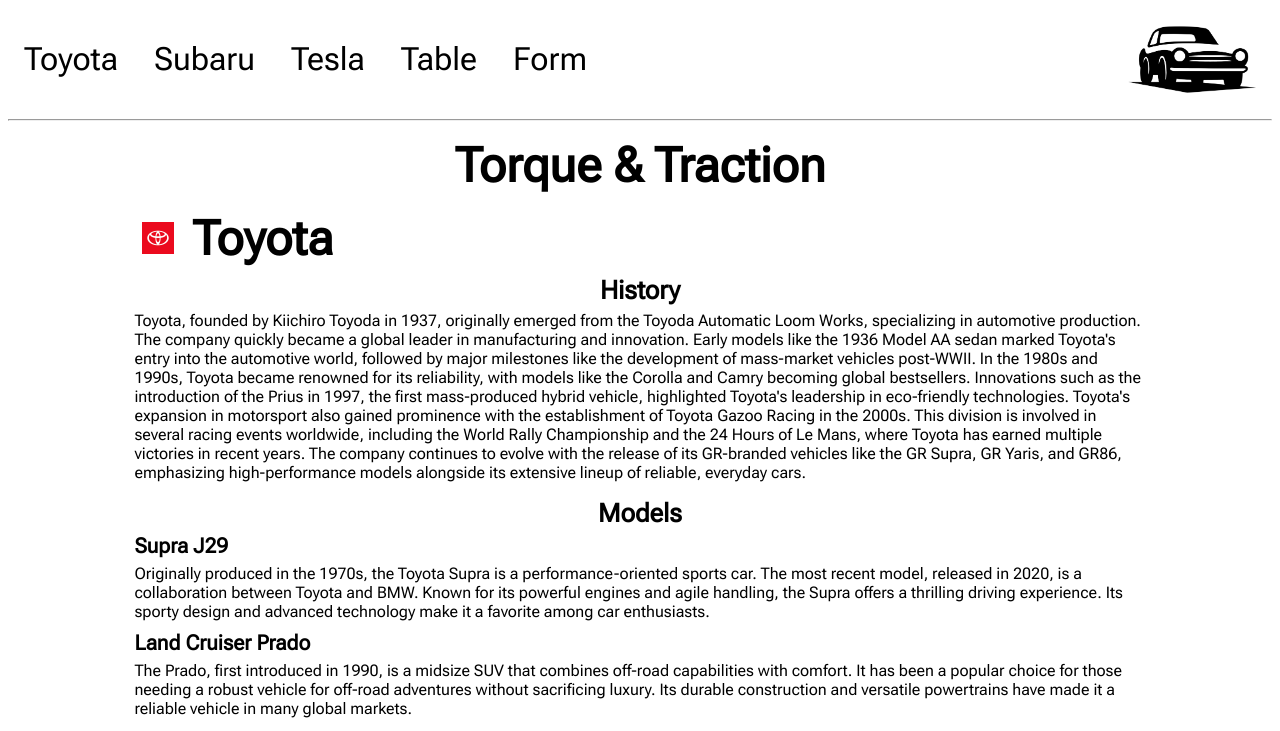
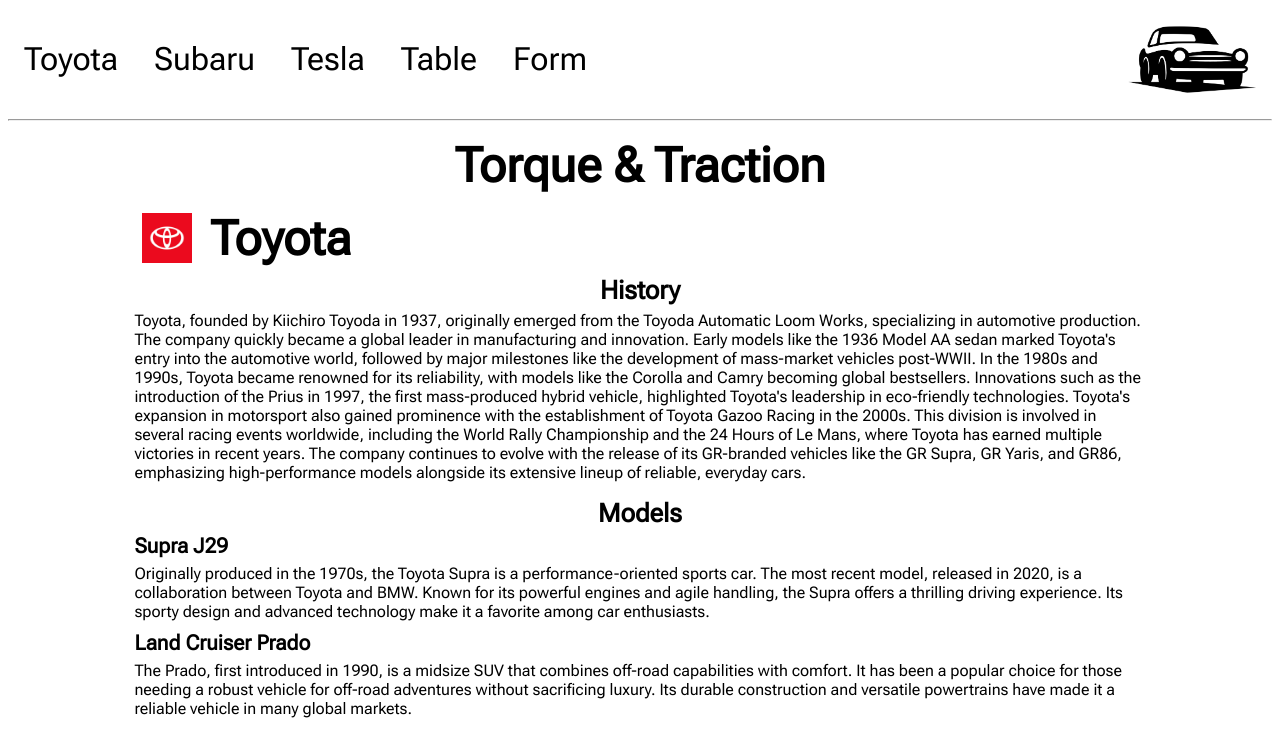
Before and after one commit to SwootsUA/car-dealership, a plain HTML site: page index.html in a window 1280 px wide. Shown: the top 731 px of the page. Drawn offline with Linux system fonts and the light colour scheme.

Commit message:
Make brand logo images slightly bigger

```diff
--- a/assets/styles/style.css
+++ b/assets/styles/style.css
@@ -59,8 +59,10 @@ h2 {
 
 .brand-heading-wrapper img {
     vertical-align: middle;
+    object-fit: contain;
     margin-right: 10px;
-    width: 32px;
+    width: 50px;
+    height: 50px;
 }
 
 .link-top {
```
